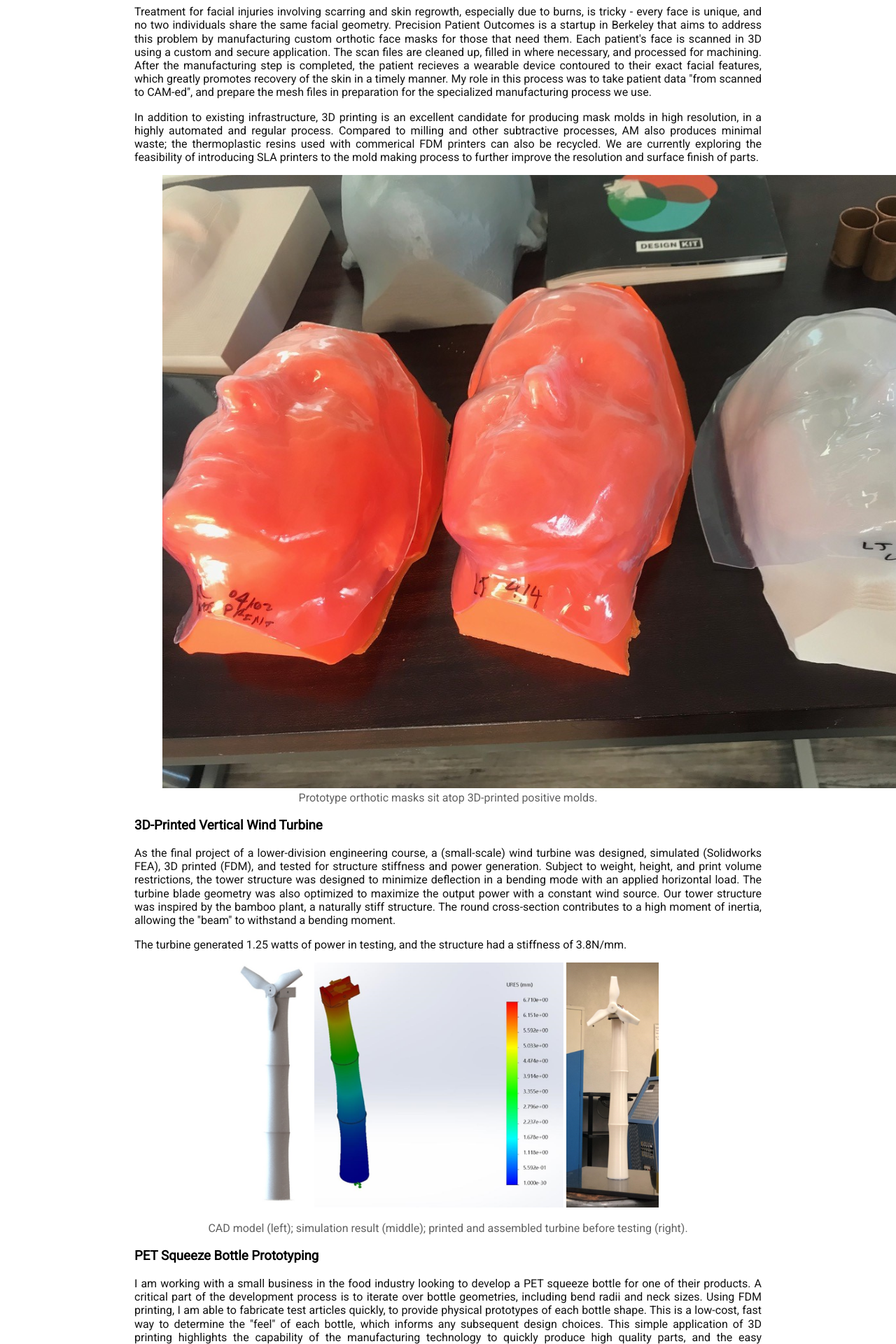
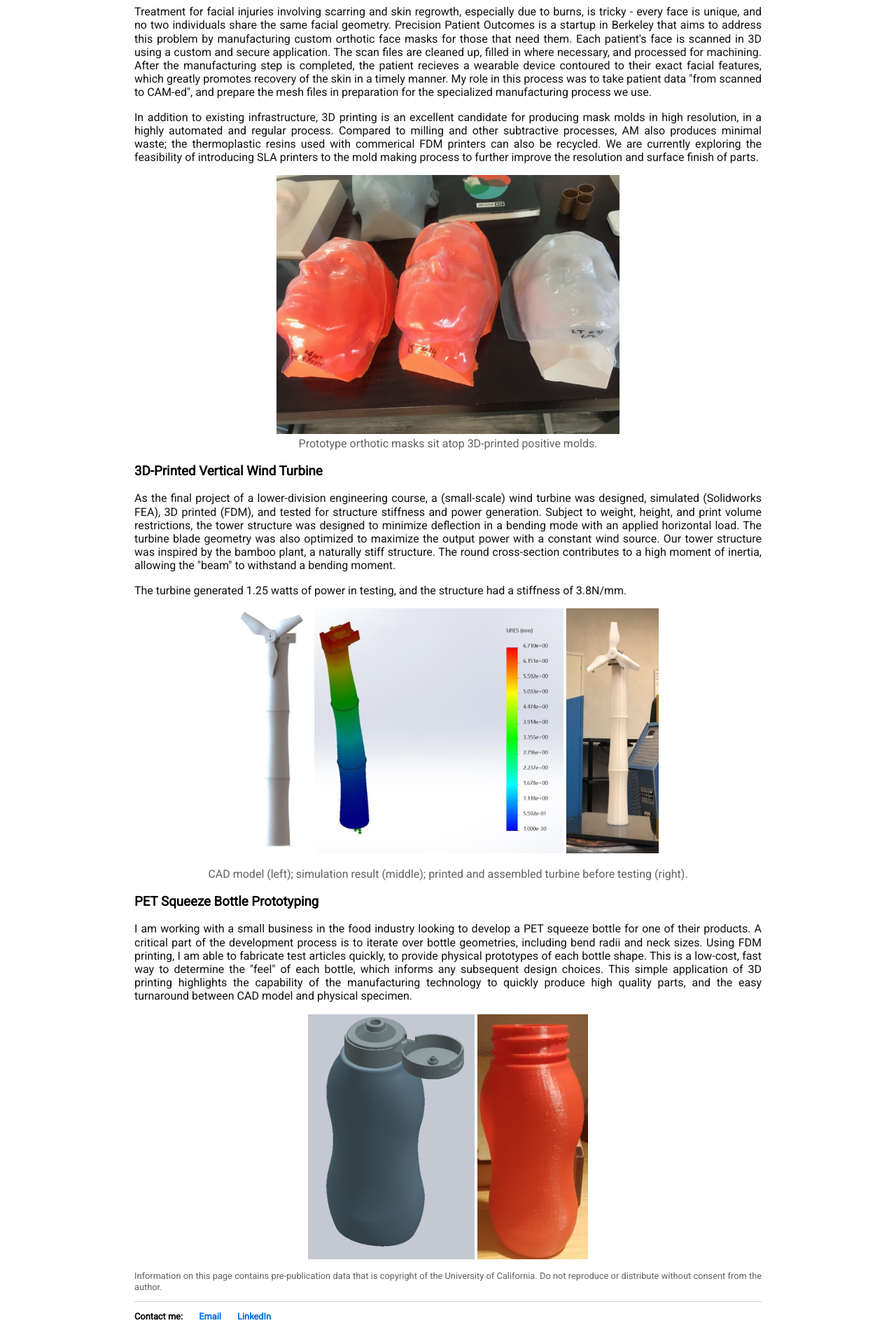
Before and after one commit to carbonheliumnitrogen/carbonheliumnitrogen.github.io, a Jekyll site: the page built from projects.html, in a window 1280 px wide. Shown: the part 1804-3724 px from the top of the page at 70% size. Built offline with Jekyll 4.4.1, drawn with Linux system fonts in a browser that asks for light colours.

Commit message:
Update projects.html

```diff
--- a/projects.html
+++ b/projects.html
@@ -66,7 +66,7 @@ text-align: center;
 
 <div id="row">
 	<figure>
-    		<img class="columntwo" src="PPO.png">
+    		<img class="columntwo" src="PPO.png" style="width:60%">
 		<figcaption> Prototype orthotic masks sit atop 3D-printed positive molds. </figcaption>
 	</figure>
 </div>
```
